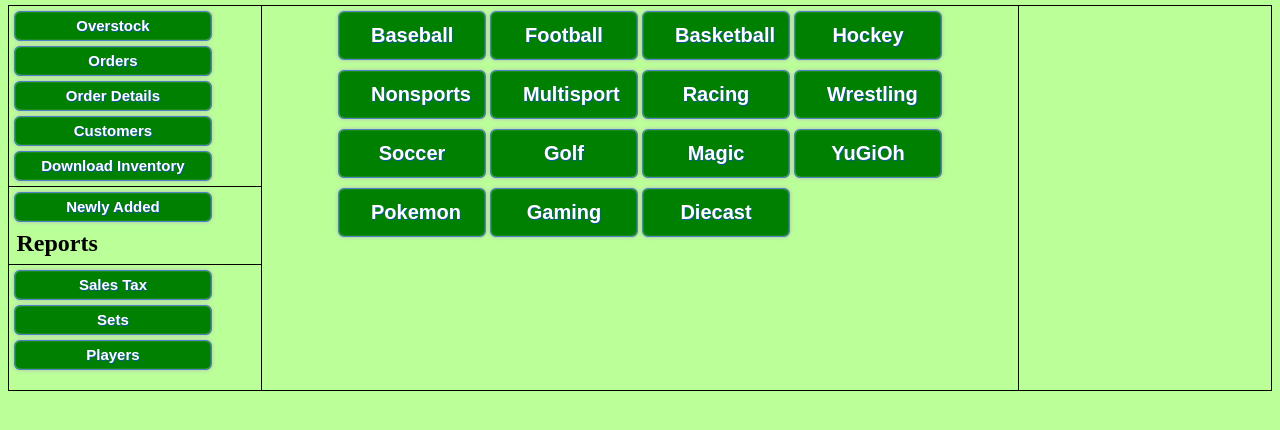
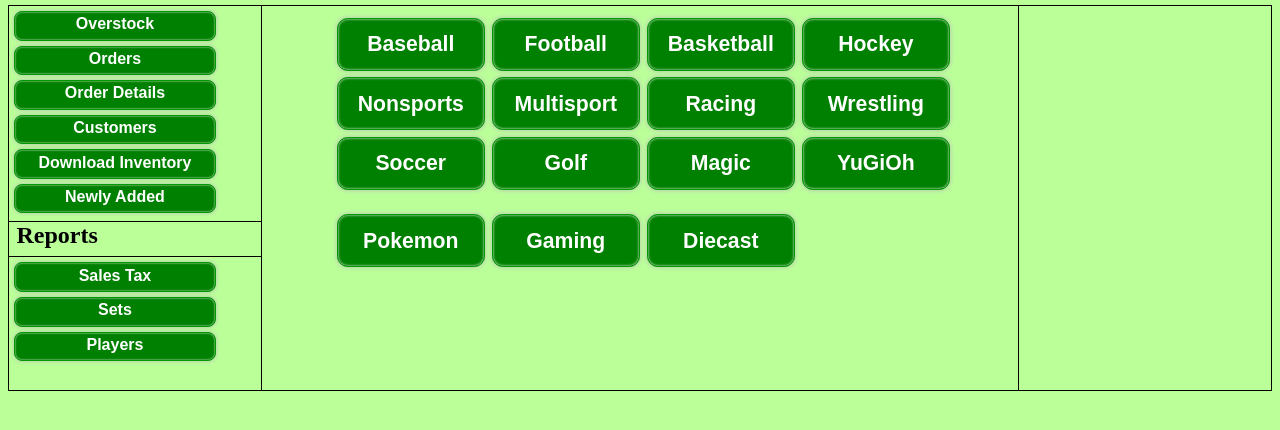
Before and after one commit to bkuchenb/flask, a Flask app: page / in a window 1280 px wide. Shown: the part 189-619 px from the top of the page. Run offline with Flask 2, Linux system fonts and the light colour scheme.

Commit message:
Commit for yesterday's changes.

```diff
--- a/application.py
+++ b/application.py
@@ -37,7 +37,7 @@
         return jsonify(temp_list)
 
 
-@application.route('/get_sales', methods=['POST'])
+@application.route('/get_set_sales', methods=['POST'])
 def get_sales() -> 'json':
     with UseDatabase(application.config['db']) as cursor:
         # Get the set to search for from the json data.
--- a/static/tcf.css
+++ b/static/tcf.css
@@ -55,54 +54,87 @@
 	width: 100%;
 }
 
+.navbar_style-default{
+	/*Create a green background darker than the page background.*/
+	background-color: #5cd65c;
+	border-bottom: 0.0625em solid black;
+	border-top: 0.0625em solid black;
+}
+
 .body{
-	border: 0.0625em solid black;
 	display: flex;
 	flex-direction: row;
+}
+
+.body_style-default{
+	border: 0.0625em solid black;
 }
 
 	.menu{
 		display: flex;
 		flex-direction: column;
+	}
+
+	.menu_layout-default{
 		height: 24em;
-		overflow-y: scroll;
-		/* padding: .5em 0 0 .5em; */
 		text-align: left;
 		width: 20%;
 	}
 
-		.c3_L_r1_default{
-			font-size: 2em;
+	.menu_style-default{
+		overflow-y: scroll;
+	}
+
+		.menu__button{
+			font-size: 1em;
+			margin: 0.3125em 0 0 0.3125em;
+			padding: .2em 1em .4em;
+			width: 80%;
 		}
 
-			.body__left_button-layout{
-				font-size: 1em;
-				padding-left: 0.3125em;
-				padding-top: 0.3125em;
-				text-align: left;
-			}
+		.menu__div{
+			border-bottom: 0.00625em solid black;
+			border-top: 0.00625em solid black;
+			font-size: 1.5em;
+			font-weight: bold;
+			margin: 0.3125em 0 0 0;
+			padding: 0 0 0.3125em 0.3125em;
+		}
 
-	.main{
+	.main_layout-default{
 		height: 24em;
 		text-align: center;
 		width: 60%;
 	}
 
-		.main__display_short{
+		.main__display{
 			border-left: 0.0625em solid black;
 			border-right: 0.0625em solid black;
-			height: 22.45em;
 			overflow-y: scroll;
 			padding-top: 0.3125em;
 		}
 
+		.main__display_short{
+			height: 22.45em;
+
+		}
+
 		.main__display_tall{
-			border-left: 0.0625em solid black;
-			border-right: 0.0625em solid black;
 			height: 24em;
-			overflow-y: scroll;
-			padding-top: 0.3125em;
 		}
+
+			.display__label{
+				margin: 0 0.3125em 0;
+			}
+
+			.display__p{
+				font-size: 1.5em;
+				font-weight: bold;
+			}
+
+			.display__submit_display-block{
+				display: block;
+			}
 
 		.main__table-header{
 			border-bottom: 0.0625em solid black;
@@ -135,23 +166,6 @@
 	margin-right: 0.5em;
 	padding: 0;
 }
-.c3_L_r1, .c3_L_r2, .c3_L_r3,
-.c3_L_r4, .c3_L_r5, .c3_L_r6,
-.c3_L_r7, .c3_L_r8, .c3_L_r9{
-	font-size: 1em;
-	padding-left: 0.3125em;
-	padding-top: 0.3125em;
-	text-align: left;
-}
-.c3_L_r5, .c3_L_r6{
-	border-bottom: 0.003125em solid black;
-	padding-bottom: 0.3125em;
-}
-.c3_L_r6{
-	font-size: 1.5em;
-	font-weight: bold;
-	/* text-align: center; */
-}
 .table{
 	font-size: 1em;
 	margin: auto;
@@ -216,122 +230,56 @@
 .btn_hidden{
     visibility: hidden;
 }
-.c3_L_r_btn{
-	width: 80%;
-}
 .button{
-	-moz-border-radius:5px;
-	-webkit-border-radius:5px;
-	border-radius:5px;
-	behavior:url(css/PIE.htc);
-	-moz-box-shadow: 0 1px 3px rgba(0,0,0,0.25);
-	color:#fff!important;
+	border: 0.0625em solid #009900;
+	border-radius: .5em;
+	color: #ffffff;
 	cursor: pointer;
 	display: inline-block;
+	font-family: Arial, Helvetica, sans-serif;
 	font-weight: bold;
 	overflow: visible;
-	padding: 5px 15px 6px;
 	position: relative;
-	text-decoration: none;
-	text-shadow:0 -1px 1px rgba(0,0,0,0.25);
-	font-family: Arial, Helvetica, sans-serif;
-	font-size: 15px;
 }
-.green.button{
-	text-decoration:none;
-	text-align:center;
-	border:solid 1px #4985c5;
-	-webkit-border-radius:6px;
-	-moz-border-radius:6px;
-	border-radius: 6px;
-	background-color:#008000;
-	background-image: -moz-linear-gradient(top, #008000 0%, #008000 100%);
-	background-image: -webkit-linear-gradient(top, #008000 0%, #008000 100%);
-	background-image: -o-linear-gradient(top, #008000 0%, #008000 100%);
-	background-image: -ms-linear-gradient(top, #008000 0% ,#008000 100%);
-	filter: progid:DXImageTransform.Microsoft.gradient( startColorstr='#1f64ae', endColorstr='#008000',GradientType=0 );
-	background-image: linear-gradient(top, #008000 0% ,#008000 100%);
-	-webkit-box-shadow:0px 0px 4px #bababa, inset 0px 0px 1px #ffffff;
-	-moz-box-shadow: 0px 0px 4px #bababa,  inset 0px 0px 1px #ffffff;
-	box-shadow:0px 0px 4px #bababa, inset 0px 0px 1px #ffffff;
-	text-shadow: 1px 1px 0px #0d55a2;
-	filter: dropshadow(color=#0d55a2, offx=1, offy=1);
-	filter: dropshadow(enabled=false) !important;
-	display: inline-block;
+.button-green{
+	background-color: #008000;
+	box-shadow: 0 0 .25em #bababa, inset 0 0 .125em;
 }
-.green.button:hover{
-	border:solid 1px #4985c5;
-	-webkit-border-radius:6px;
-	-moz-border-radius:6px;
-	border-radius: 6px;
-	background:#006600;
-	-webkit-box-shadow:0px 0px 4px #bababa, inset 0px 0px 1px #ffffff;
-	-moz-box-shadow: 0px 0px 4px #bababa,  inset 0px 0px 1px #ffffff;
-	box-shadow:0px 0px 4px #bababa, inset 0px 0px 1px #ffffff;
-	text-shadow: 1px 1px 0px #0d55a2;
-	filter: dropshadow(color=#0d55a2, offx=1, offy=1);
-	filter: dropshadow(enabled=false) !important;
+.button-green:hover{
+	background: #006600;
 }
-.green.button:active{
-	border:solid 1px #006600;
-	-webkit-border-radius:6px;
-	-moz-border-radius:6px;
-	border-radius: 6px;
-	background:#1f64ae;
-	-webkit-box-shadow:0px 0px 4px #bababa, inset 0px 0px 3px #ffffff;
-	-moz-box-shadow: 0px 0px 4px #bababa,  inset 0px 0px 3px #ffffff;
-	box-shadow:0px 0px 4px #bababa, inset 0px 0px 3px #ffffff;
-	text-shadow: 1px 1px 0px #0d55a2;
-	filter: dropshadow(color=#0d55a2, offx=1, offy=1);
-	filter: dropshadow(enabled=false) !important;
+.green:active{
+	background: #009900;
 }
-.button:hover{
-	 background-color:#111;
+
+.button-letter{
+	font-size: 1em;
+	height: 2.5em;
+	margin: 0.3125em 0 0 0.3125em;
+	width: 5em;
 }
-.xlarge.button{
-	color: #FFF;
-	font-family: Arial, Helvetica, sans-serif;
-	font-size: 20px;
-	font-weight: bold;
-	margin-bottom: 10px;
-	margin-left: 2px;
-	margin-right: 2px;
-	padding-bottom: 12px;
-	padding-left: 32px;
-	padding-right: 32px;
-	padding-top: 12px;
-	width: 148px;
+
+.button-page{
+	font-size: 1em;
+	height: 2em;
+	margin: 0.3125em 0 0 0.3125em;
+	width: 4em;
 }
-.large.button{
-	color: #FFF;
-	font-family: Arial, Helvetica, sans-serif;
-	font-size: 15px;
-	font-weight: bold;
-	margin-bottom: 10px;
-	margin-left: 1px;
-	margin-right: 1px;
-	padding-bottom: 8px;
-	padding-left: 12px;
-	padding-right: 12px;
-	padding-top: 8px;
-	width: 56px;
+
+.button-sport{
+	font-size: 1.325em;
+	margin: 0.3125em 0 0 0.3125em;
+	height: 2.5em;
+	width: 7em;
 }
-.medium.button{
-	color: #FFF;
-	font-family: Arial, Helvetica, sans-serif;
-	font-size: 15px;
-	font-weight: bold;
-	margin-bottom: 10px;
-	margin-right: 2px;
-	padding-bottom: 8px;
-	padding-left: 32px;
-	padding-right: 32px;
-	padding-top: 8px;
-	width: 80px;
+
+.button-year{
+	font-size: 1em;
+	height: 2em;
+	margin: 0.3125em 0 0 0.3125em;
+	width: 4em;
 }
-.button:hover,.button:active{
-	text-decoration: none;
-}
+
 .loader{
 	animation: spin 2s linear infinite;
 	border: 1em solid #f3f3f3; /* Light grey */
--- a/templates/index.html
+++ b/templates/index.html
@@ -10,63 +10,47 @@
 </head>
 <body>
 	<div id="header" class="header">
-		<div id="contact-info" class="contact-info">
-			<a class="contact-info__email-link"
-				href="mailto:mickeybuysgold@gmail.com">mickeybuysgold@gmail.com</a>
+		<div id="contact-info" class="contact-info_layout-default">
+			<a href="mailto:mickeybuysgold@gmail.com">mickeybuysgold@gmail.com</a>
 			<p class="contact-info__address-line">470 North Greenbush Road</p>
 			<p class="contact-info__address-line">Rensselaer, New York 12144</p>
 			<p class="contact-info__address-line">(518) 283-3818</p>
 		</div>
-		<div id="logo" class="logo">
-			<button id="logo__button" class="logo__button"></button>
+		<div id="logo" class="logo_layout-default">
+			<button id="btn_logo"
+				class="logo__button_layout-default logo__button_style-default">
+			</button>
 		</div>
-		<div id="header__right" class="header__right"></div>
+		<div id="header__right" class="header__right_layout-default"></div>
 	</div>
-	<nav id="navbar" class="navbar">
+	<nav id="navbar" class="navbar_layout-default navbar_style-default">
 	</nav>
-	<div id="body" class="body">
-		<div id="menu" class="menu">
-			<div id="c3_L_r1" class="c3_L_r1">
-				<button id="c3_L_r1_btn0"
-					class="green button c3_L_r_btn">Overstock</button>
+	<div id="body" class="body body_style-default">
+		<div id="menu" class="menu menu_layout-default menu_style-default">
+			<button id="btn_overstock"
+				class="button button-green menu__button">Overstock</button>
+			<button id="btn_orders"
+				class="button button-green menu__button">Orders</button>
+			<button id="btn_order-details"
+				class="button button-green menu__button">Order Details</button>
+			<button id="btn_customers"
+				class="button button-green menu__button">Customers</button>
+			<button id="btn_download-inventory"
+				class="button button-green menu__button">Download Inventory</button>
+			<button id="btn_newly-added"
+				class="button button-green menu__button">Newly Added</button>
+			<div class="menu__div">Reports</div>
+			<button id="btn_sales-tax"
+				class="button button-green menu__button">Sales Tax</button>
+			<button id="btn_sets"
+				class="button button-green menu__button">Sets</button>
+			<button id="btn_players"
+				class="button button-green menu__button">Players</button>
+		</div>
+		<div id="main" class="main_layout-default">
+			<div id="main__display"
+				class="main__display main__display_tall">
 			</div>
-			<div id="c3_L_r2" class="c3_L_r2">
-				<button id="c3_L_r2_btn0"
-					class="green button c3_L_r_btn">Orders</button>
-			</div>
-			<div id="c3_L_r3" class="c3_L_r3">
-				<button id="c3_L_r3_btn0"
-					class="green button c3_L_r_btn">Order Details</button>
-			</div>
-			<div id="c3_L_r4" class="c3_L_r4">
-				<button id="c3_L_r4_btn0"
-					class="green button c3_L_r_btn">Customers</button>
-			</div>
-			<div id="c3_L_r5" class="c3_L_r5">
-				<button id="c3_L_r5_btn0"
-					class="green button c3_L_r_btn">Download Inventory</button>
-			</div>
-			<div class="body__left_button-layout">
-				<button id="button_newly-added"
-					class="green button c3_L_r_btn">Newly Added</button>
-			</div>
-			<div id="c3_L_r6" class="c3_L_r6">Reports</div>
-			<div id="c3_L_r7" class="c3_L_r7">
-				<button id="c3_L_r7_btn0"
-					class="green button c3_L_r_btn">Sales Tax</button>
-			</div>
-			<div id="c3_L_r8" class="c3_L_r8">
-				<button id="c3_L_r8_btn0"
-					class="green button c3_L_r_btn">Sets</button>
-			</div>
-			<div id="c3_L_r9" class="c3_L_r9">
-				<button id="c3_L_r9_btn0"
-					class="green button c3_L_r_btn">Players</button>
-			</div>
-		</div>
-		<div id="main" class="main">
-			<div id="main__display"
-				class="main__display main__display_tall"></div>
 		</div>
 		<div id="feedback" class="feedback"></div>
 	</div>
```
Also changed, not shown: other parts of static/tcf.css (+11 -13 lines), static/tcf.js (+119 -51 lines).
